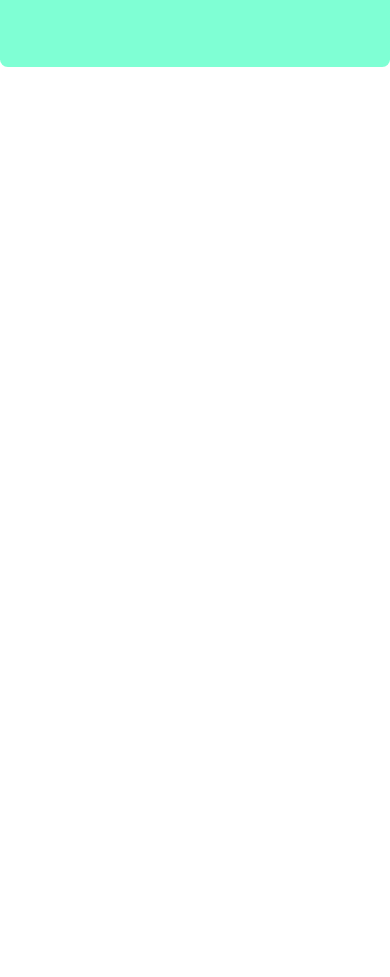
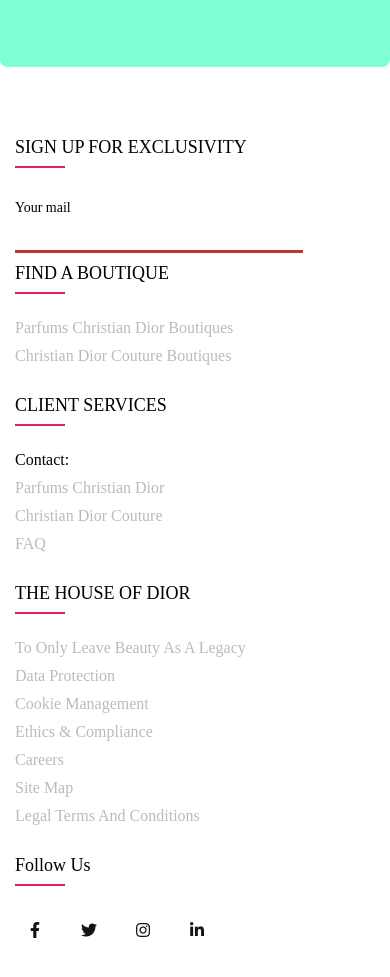
Before and after one commit to priyanka-neggi/New-folder, a plain HTML site: page index.html in a window 390 px wide. Shown: the part 5841-6818 px from the top of the page. Before the commit the page ends 5908 px from the top, so only its background shows below. Drawn offline with nearby package versions, Linux system fonts and the light colour scheme; a script that the page names is missing; a web font is replaced by a local one.

Commit message:
footer added

```diff
--- a/index.html
+++ b/index.html
@@ -6,6 +6,7 @@
   <meta name="viewport" content="width=device-width, initial-scale=1.0" />
   <link rel="icon" type="image/x-icon" href="./resources/Dior_icon.ico" />
   <link rel="stylesheet" href="style.css" />
+  <link rel="stylesheet" type="text/css" href="https://cdnjs.cloudflare.com/ajax/libs/font-awesome/5.15.1/css/all.min.css">
   <title>| Dior</title>
 </head>
 
@@ -84,6 +85,71 @@
     </div>
     <div class="section1" style="background-color: aquamarine; height:300vh"></div>
   </div>
+
+
+
+  <!-- footer section of the page -->
+
+
+  <footer class="footer">
+    <div class="container">
+      <div class="row">
+        <div class="footer-col">
+          <h4>SIGN UP FOR EXCLUSIVITY</h4>
+          <ul>
+            <li><div class="form">
+              <input type="text" name="text" autocomplete="off" />
+              <label for="text" class="label-name">
+                <span class="content-name">Your mail</span>
+              </label>
+            </div></li>
+
+          <h4>FIND A BOUTIQUE</h4>
+            <li><a href="#">Parfums Christian Dior Boutiques</a></li>
+            <li><a href="#">Christian Dior Couture Boutiques</a></li>
+          </ul>
+        </div>
+        <div class="footer-col">
+          <h4>CLIENT SERVICES</h4>
+          <ul>
+            <li> Contact: </li>
+            <li><a href="#">Parfums Christian Dior</a></li>
+            <li><a href="#">Christian Dior Couture</a></li>
+            <li><a href="#">FAQ</a></li>
+
+          </ul>
+        </div>
+        <div class="footer-col">
+          <h4>THE HOUSE OF DIOR</h4>
+          <ul>
+            <li><a href="#">To only leave beauty as a legacy</a></li>
+            <li><a href="#">Data Protection</a></li>
+            <li><a href="#">Cookie Management</a></li>
+            <li><a href="#">Ethics & compliance</a></li>
+            <li><a href="#">Careers</a></li>
+            <li><a href="#">Site map</a></li>
+            <li><a href="#">Legal Terms and Conditions</a></li>
+          </ul>
+        </div>
+        <div class="footer-col">
+          <h4>follow us</h4>
+          <div class="social-links">
+            <a href="#"><i class="fab fa-facebook-f"></i></a>
+            <a href="#"><i class="fab fa-twitter"></i></a>
+            <a href="#"><i class="fab fa-instagram"></i></a>
+            <a href="#"><i class="fab fa-linkedin-in"></i></a>
+          </div>
+        </div>
+      </div>
+    </div>
+ </footer>
+
+
+
+
+
+
+
   <script src="https://cdnjs.cloudflare.com/ajax/libs/gsap/3.12.5/gsap.min.js"
     integrity="sha512-7eHRwcbYkK4d9g/6tD/mhkf++eoTHwpNM9woBxtPUBWm67zeAfFC+HrdoE2GanKeocly/VxeLvIqwvCdk7qScg=="
     crossorigin="anonymous" referrerpolicy="no-referrer"></script>
--- a/style.css
+++ b/style.css
@@ -1,3 +1,4 @@
+@import url('https://fonts.googleapis.com/css?family=Damion|Muli:400,600');
 @font-face {
     font-family: myfont1;
     src: url("./fonts/Candia-Script-Font.ttf");
@@ -398,3 +399,149 @@ nav .mid-nav {
 .mid-img img{
     object-fit: cover; height: 100%;
 }
+
+/* footer css  */
+
+.container{
+	max-width: 1170px;
+	margin:auto;
+}
+.row{
+	display: flex;
+	flex-wrap: wrap;
+}
+ul{
+	list-style: none;
+}
+.footer{
+	background-color: #0000;
+    padding: 70px 0;
+}
+.footer-col{
+   width: 25%;
+   padding: 0 15px;
+}
+.footer-col h4{
+	font-size: 18px;
+	color: #000;
+	text-transform: capitalize;
+	margin-bottom: 35px;
+	font-weight: 500;
+	position: relative;
+}
+.footer-col h4::before{
+	content: '';
+	position: absolute;
+	left:0;
+	bottom: -10px;
+	background-color: #e91e63;
+	height: 2px;
+	box-sizing: border-box;
+	width: 50px;
+}
+.footer-col ul li:not(:last-child){
+	margin-bottom: 10px;
+}
+.footer-col ul li a{
+	font-size: 16px;
+	text-transform: capitalize;
+	color: #ffffff;
+	text-decoration: none;
+	font-weight: 300;
+	color: #bbbbbb;
+	display: block;
+	transition: all 0.3s ease;
+}
+.footer-col ul li a:hover{
+	color: #6c6767;
+	padding-left: 8px;
+}
+.footer-col .social-links a{
+	display: inline-block;
+	height: 40px;
+	width: 40px;
+	background-color: rgba(255,255,255,0.2);
+	margin:0 10px 10px 0;
+	text-align: center;
+	line-height: 40px;
+	border-radius: 50%;
+	color: #141313;
+	transition: all 0.5s ease;
+}
+.footer-col .social-links a:hover{
+	color: #121314;
+	background-color: #0000;
+}
+
+/*responsive*/
+@media(max-width: 767px){
+  .footer-col{
+    width: 50%;
+    margin-bottom: 30px;
+}
+}
+@media(max-width: 574px){
+  .footer-col{
+    width: 100%;
+}
+}
+
+
+
+.form {
+    width: 80%;
+    position: relative;
+    height: 60px;
+    overflow: hidden;
+  }
+
+  .form input {
+    width: 100%;
+    height: 100%;
+    color: #000;
+    padding-top: 20px;
+    border: none;
+    background-color: #0000;
+  }
+  .form label {
+    position: absolute;
+    bottom: 0px;
+    left: 0px;
+    width: 100%;
+    height: 100%;
+    pointer-events: none;
+    border-bottom: 1px solid white;
+  }
+  .form label::after {
+    content: "";
+    position: absolute;
+    bottom: -1px;
+    left: 0px;
+    width: 100%;
+    height: 100%;
+    border-bottom: 3px solid rgb(191, 53, 53);
+    transform: translateX(-100%);
+    transition: all 0.3s ease;
+  }
+
+  .content-name {
+    position: absolute;
+    bottom: 0px;
+    left: 0px;
+    padding-bottom: 5px;
+    transition: all 0.3s ease;
+  }
+  .form input:focus {
+    outline: none;
+  }
+  .form input:focus + .label-name .content-name,
+  .form input:valid + .label-name .content-name {
+    transform: translateY(-150%);
+    font-size: 14px;
+    left: 0px;
+    color: #000;
+  }
+  .form input:focus + .label-name::after,
+  .form input:valid + .label-name::after {
+    transform: translateX(0%);
+  }
```
